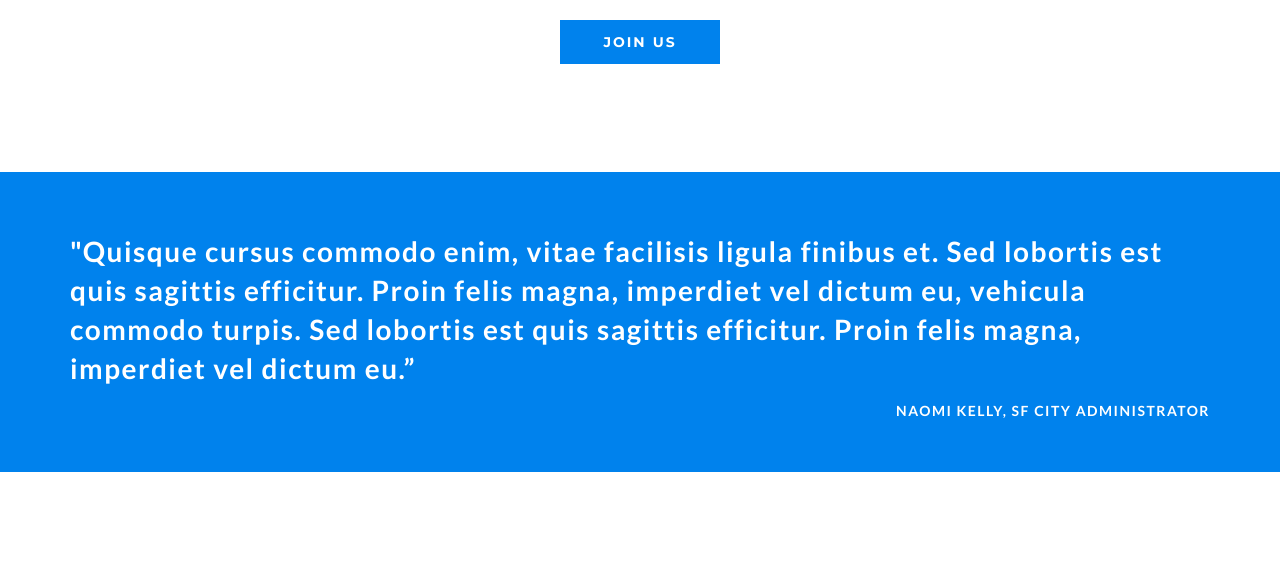
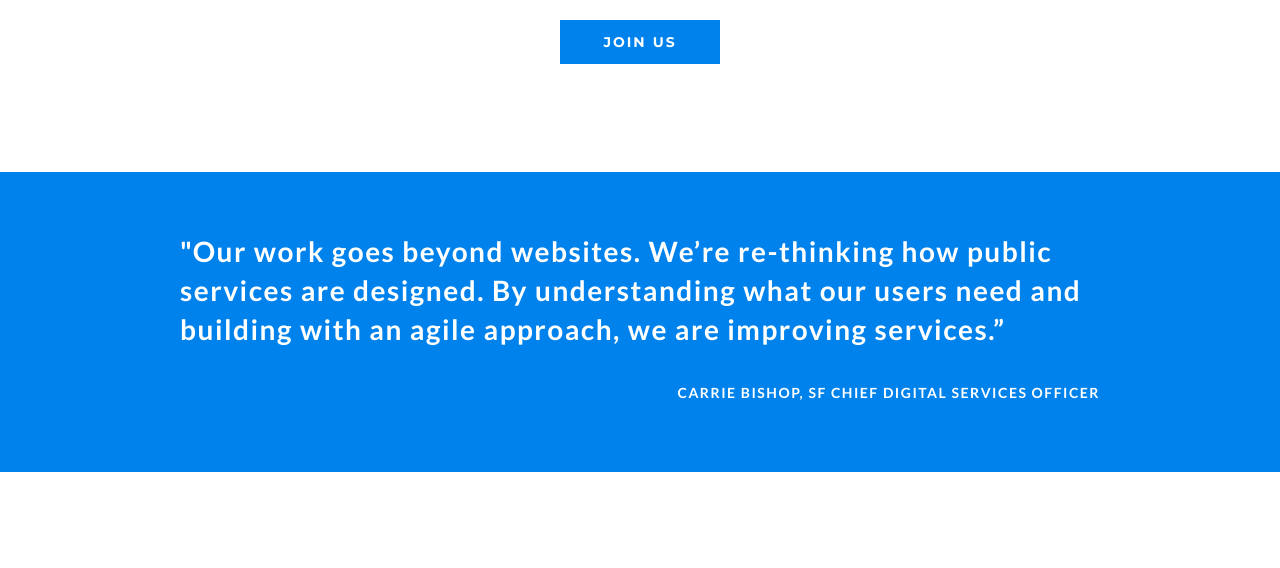
Before and after one commit to SFDigitalServices/sfdigitalservices, a PHP site: page / in a window 1280 px wide. Shown: the part 1051-1619 px from the top of the page. Run offline with PHP 8.4, Linux system fonts and the light colour scheme; some libraries are stand-ins or nearby versions.

Commit message:
add homepage quote and styles

```diff
--- a/public/css/styles.css
+++ b/public/css/styles.css
@@ -274,6 +274,7 @@ button:active {
 }
 h3.separator-quote-1 {
   padding-top: 40px;
+  padding-bottom: .75em;
   text-align: left;
   color: #fff;
   font-size: 2em;
--- a/public/index.html
+++ b/public/index.html
@@ -77,10 +77,12 @@
  -->
     <!-- Values -->
     <div id="separator-image">
-    <div class="container">
-      <h3 class="separator-quote-1">"Quisque cursus commodo enim, vitae facilisis ligula finibus et. Sed lobortis est quis sagittis efficitur. Proin felis magna, imperdiet vel dictum eu, vehicula commodo turpis. Sed lobortis est quis sagittis efficitur. Proin felis magna, imperdiet vel dictum eu.”</h3>
-      <h6 class="separator-quote-3">Naomi Kelly, SF City Administrator</h6>
-    </div>
+      <div class="container">
+        <div class="col-xs-12 col-md-10 col-md-offset-1">
+          <h3 class="separator-quote-1">"Our work goes beyond websites. We’re re-thinking how public services are designed. By understanding what our users need and building with an agile approach, we are improving services.”</h3>
+          <h6 class="separator-quote-3">Carrie Bishop, SF Chief Digital Services Officer</h6>
+        </div>
+      </div>
     </div>
     <!-- Values End -->
 
```
